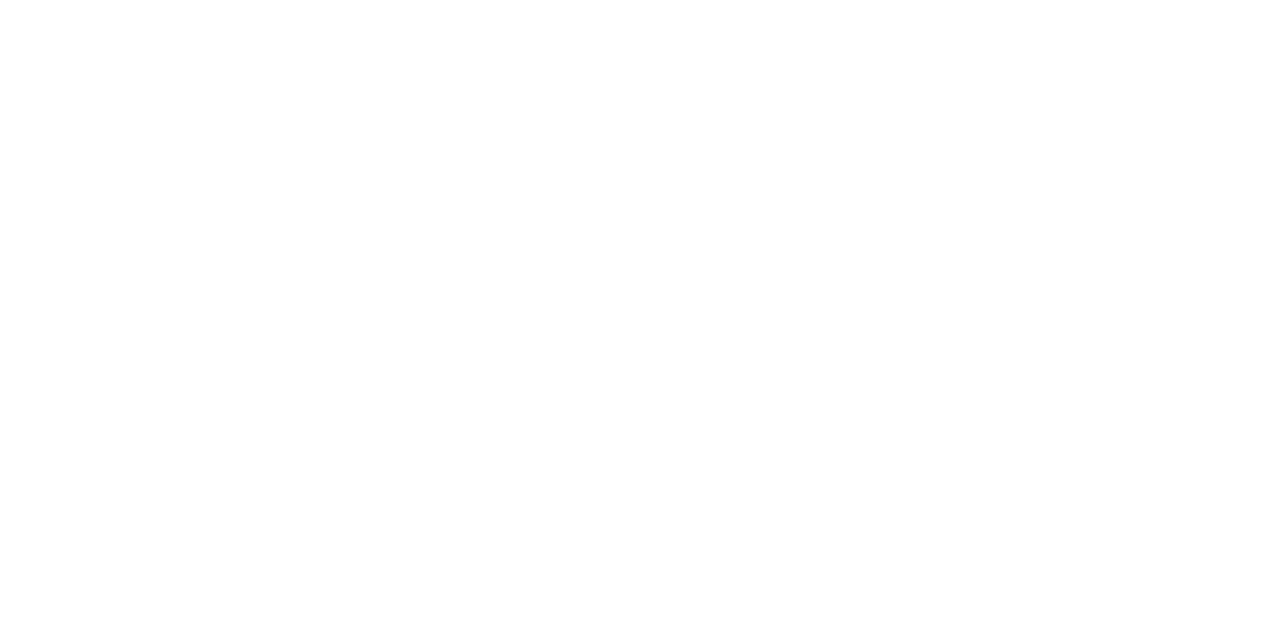
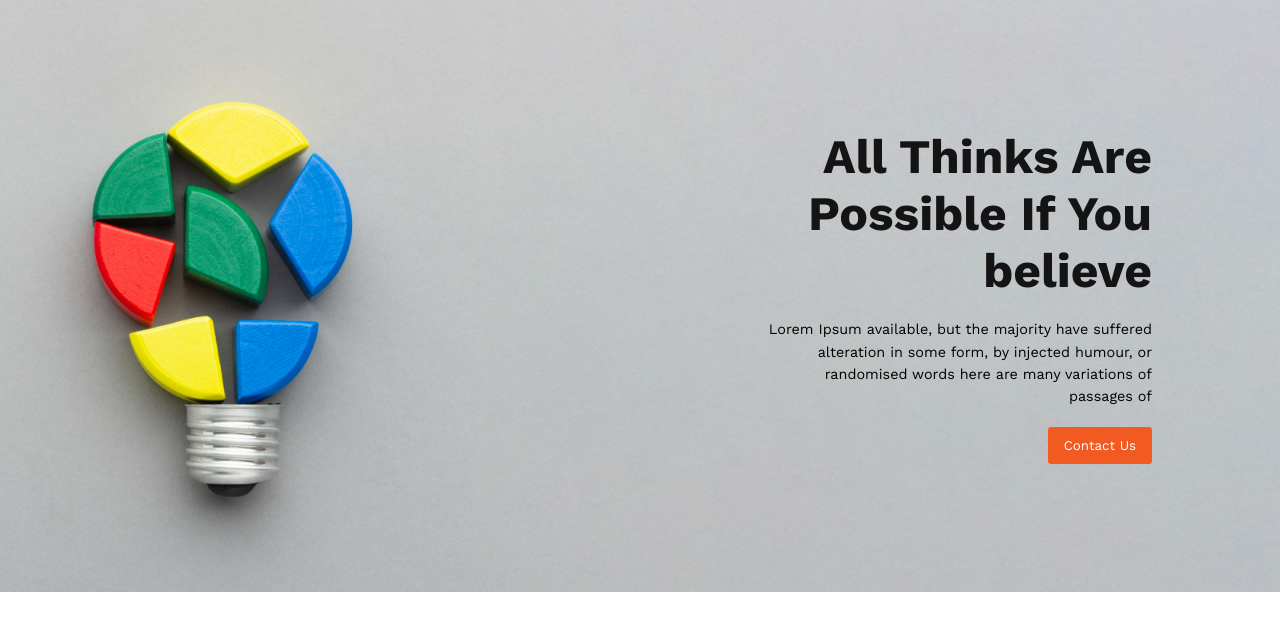
Before and after one commit to Rashed967/creative-zone, a plain HTML site: page index.html in a window 1280 px wide. Drawn offline with nearby package versions, Linux system fonts and the light colour scheme.

Commit message:
banner part done

```diff
--- a/index.html
+++ b/index.html
@@ -5,8 +5,22 @@
     <meta http-equiv="X-UA-Compatible" content="IE=edge">
     <meta name="viewport" content="width=device-width, initial-scale=1.0">
     <title>Creative Zone</title>
+    <link rel="stylesheet" href="styles/creative-zone.css">
+    <link rel="preconnect" href="https://fonts.googleapis.com"><link rel="preconnect" href="https://fonts.gstatic.com" crossorigin><link href="https://fonts.googleapis.com/css2?family=Work+Sans:wght@400;500;600;700&display=swap" rel="stylesheet">
+    <script src="https://kit.fontawesome.com/29a1466319.js" crossorigin="anonymous"></script>
 </head>
 <body>
 
+    <header>
+        <!-- banner part html start -->
+        <div class="banner">
+            <h1 class="section-title">All Thinks Are Possible If You believe</h1>
+            <p class="section-description">Lorem Ipsum
+                available, but the majority have suffered alteration in some
+                form, by injected humour, or randomised words here are many variations of passages of </p>
+                <button class="primary-btn"><a href="#">Contact Us</a></button>
+        </div>
+    </header>
+
 </body>
 </html>
--- a/styles/creative-zone.css
+++ b/styles/creative-zone.css
@@ -0,0 +1,52 @@
+/* global css */
+*{
+    margin: 0;
+    padding: 0;
+    font-family: 'Work Sans', sans-serif;
+}
+
+a{
+    text-decoration: none;
+}
+
+ul li{
+    list-style: none;
+}
+
+.primary-btn{
+    background-color: #F15B22;
+
+    padding: .7rem 1rem;
+    border: 0;
+    border-radius: .2rem;
+}
+.primary-btn a{
+    color: #FFFFFF;
+}
+
+/* all color property  */
+/* blak-color : color: #151414; */
+/* red color : colro : #F15B22; */
+/* gray color : color: #737272; */
+/* white color color: #FFFFFF; */
+
+/* banner part css start  */
+.banner{
+    background-image: url(../images/banner/banner2.png);
+    background-position: center;
+    background-repeat: no-repeat;
+    background-size: cover;
+    padding: 10% 10% 10% 60%;
+    text-align: right;
+}
+.section-title{
+    font-size: 3rem;
+    color: #151414;
+    font-weight: 700;
+}
+.section-description{
+    font-size: .9rem;
+    padding: 1.2rem 0;
+    line-height: 1.4rem;
+
+}
```
